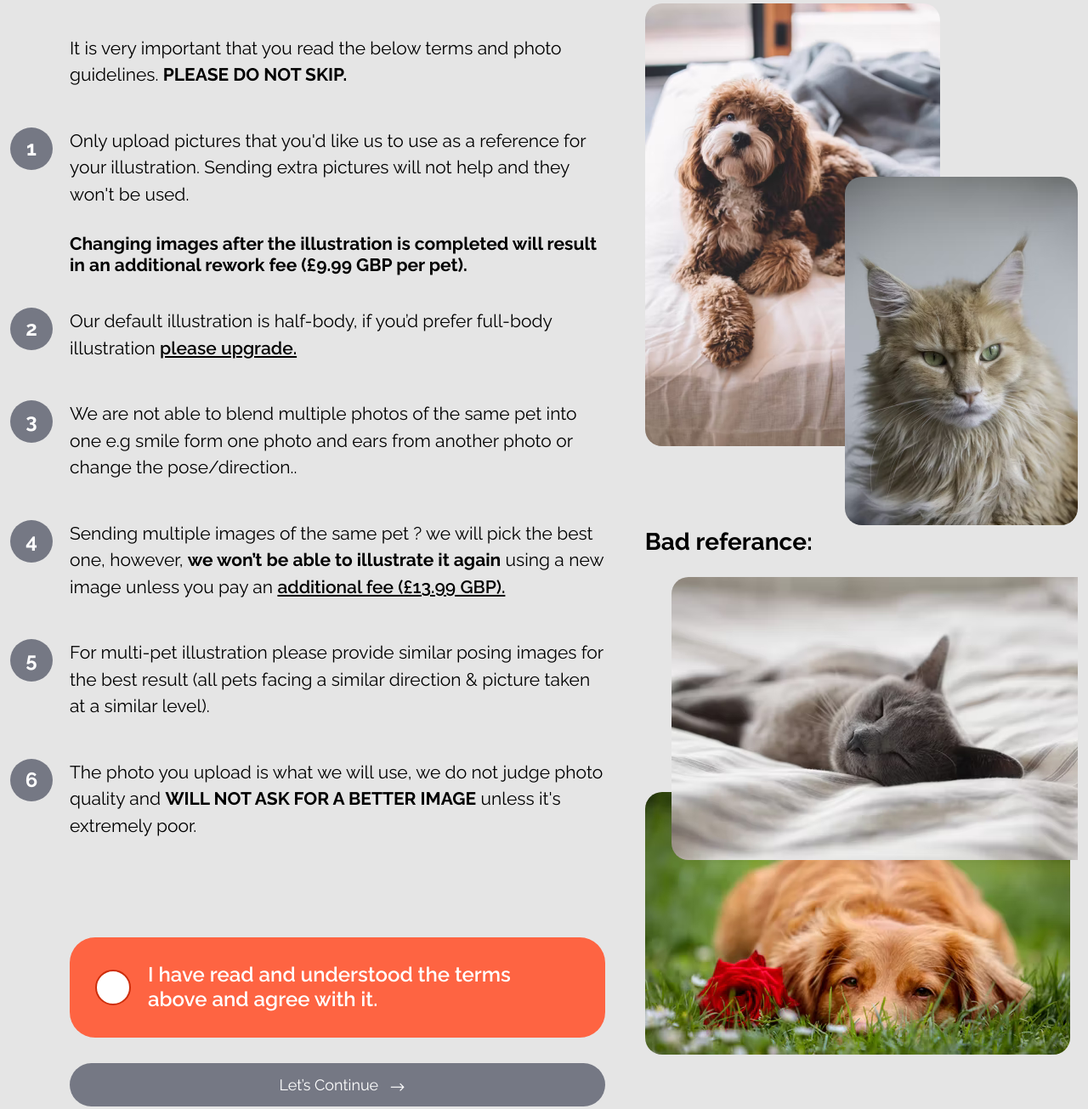
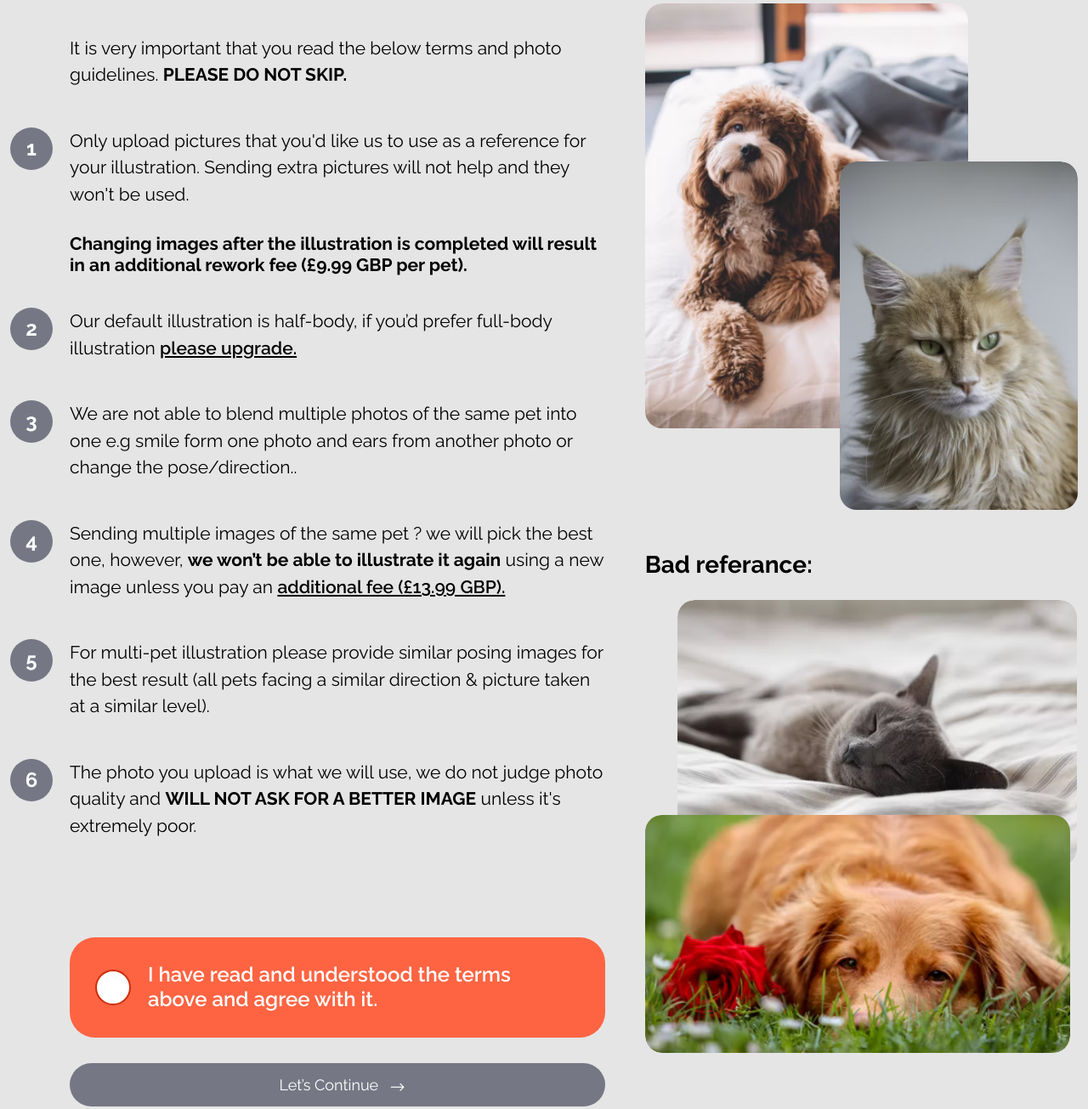
Before and after one commit to Naiem-Devs/short-silly, a plain HTML site: page terms_photo-3.html in a window 1280 px wide. Shown: the part 224-1529 px from the top of the page at 85% size. Drawn offline with Linux system fonts and the light colour scheme.

Commit message:
addSlider

```diff
--- a/assets/css/responsive.css
+++ b/assets/css/responsive.css
@@ -132,6 +132,12 @@ i.gd-10 {margin: 0;margin-bottom: 20px;}
 .terms_box p {font-size: 16px;font-weight: 400;text-align: left;max-width: 326px;}
 
 .pg_img img {width: 100%;border-radius: 15px;}
+
+div#tp2two i {width: 100%;}
+
+div#tp2two {max-width: 100%;}
+
+div#tp3four {margin-top: 0;}
 
 i.gd-2 {display: none;}
     .terms_btn {max-width: 100%;display: none;}
--- a/assets/css/style.css
+++ b/assets/css/style.css
@@ -211,7 +211,7 @@ font-size: 18px;font-weight: 500;display: flex;align-items: center;margin-top: 2
   cursor: pointer;
   border-radius: 2rem;
   box-sizing: border-box;
-  margin-left: 20px;
+  margin-left: 0px;
   }
 
   .result {background: none !important;color: #000 !important;border: 1px solid #898989;padding: 8px;border-radius: 14px;text-align: left;padding-left: 20px;font-size: 20px;}
@@ -271,6 +271,40 @@ box-sizing: border-box;position: relative;}
 .terms_box p {font-size: 24px;font-weight: 600;max-width: 450px;margin-bottom: 0;line-height: 1.2;}
 .pg_img {
 overflow: hidden;position: relative;}
+
+.pg_img_slider {margin-bottom: 30px;border-radius: 20px;overflow: hidden;}
+
+div#tp2two {position: relative;z-index: 9;max-width: 300px;margin-left: auto;}
+
+div#tp2three {margin-top: -247px;}
+
+div#tp2three i {width: 430px;}
+
+div#tp2two i {width: 300px;}
+
+div#tp2one i {width: 450px;max-height: 550px;}
+
+div#tp2one i img {width: 100%;height: 100%;}
+
+div#tp3four {max-width: 500px;margin-bottom: 0;margin-top: -90px;}
+
+div#tp3four i {height: 380px;width: 510px;}
+
+div#tp3Three i {width: 470px;}
+
+div#tp3Three {margin-left: auto;max-width: 471px;}
+
+.pg_img_slider i img {width: 100%;height: 100%;object-fit: cover;}
+
+.pg_img_slider i {display: block;
+    max-width: 100%;
+    max-height: 100%;border-radius: 20px;overflow: hidden;}
+
+div#tp3Two {max-height: 410px;max-width: 280px;margin-left: auto;margin-top: -344px;margin-bottom: 0;}
+
+div#tp3Two  i {width: 280px;}
+
+div#tp3one {max-height: 500px;max-width: 380px;}
 
 .pg_img img {border-radius: 20px;}
 
--- a/assets/js/main.js
+++ b/assets/js/main.js
@@ -4,6 +4,16 @@
   "use strict";
 
 
+
+  // owlCarousel
+  $(".pg_img_slider").owlCarousel({
+    loop: true,
+    margin: 30,
+    items: 1,
+    smartSpeed: 800,
+    nav: false,
+    dots: true
+  });
 
   // owlCarousel
   $(".contact_img").owlCarousel({
--- a/terms_photo-3.html
+++ b/terms_photo-3.html
@@ -111,19 +111,29 @@
                         <div class="col-lg-5">
                             <div class="pg_img">
                                 <h3>Good referance:</h3>
+                                <div class="pg_img_slider owl-carousel" id="tp3one">
                                     <i>
                                         <img src="assets/img/gd-7.png" alt="">
                                     </i>
-                                <i class="gd-8 sm_none">
+                                </div>
+                                <div class="pg_img_slider owl-carousel sm_none " id="tp3Two">
+                                    <i >
                                         <img src="assets/img/gd-8.png" alt="">
                                     </i>
-                                <h3 class="mt-5 pt-5">Bad referance:</h3>
-                                <i class="gd-5 sm_none">
+                                </div>
+
+                                <h3 class="mt-5 ">Bad referance:</h3>
+                                <div class="pg_img_slider owl-carousel sm_none " id="tp3Three">
+                                    <i class="">
                                         <img src="assets/img/gd-9.png" alt="">
                                     </i>
+                                </div>
+                                <div class="pg_img_slider owl-carousel  " id="tp3four">
                                     <i class=" gd-10">
                                         <img src="assets/img/gd-10.png" alt="">
                                     </i>
+                                </div>
+
                                 <div class="terms_btn d-none">
                                     <a href="#" class="terms_box">
                                         <i></i>
```
Also changed, not shown: terms_photo-2.html (+11 -2 lines), terms_photo.html (+10 -1 lines). Lines whose indentation alone changed are shown as unchanged.
